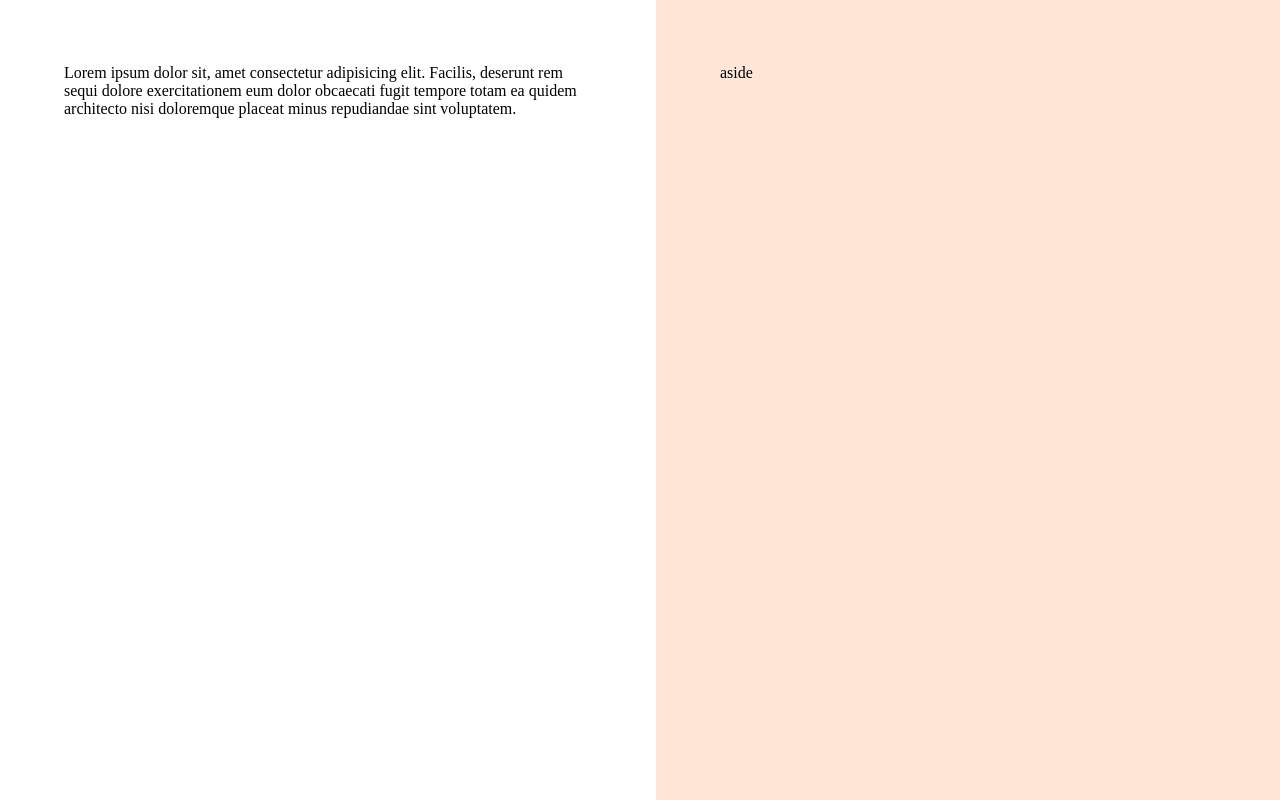
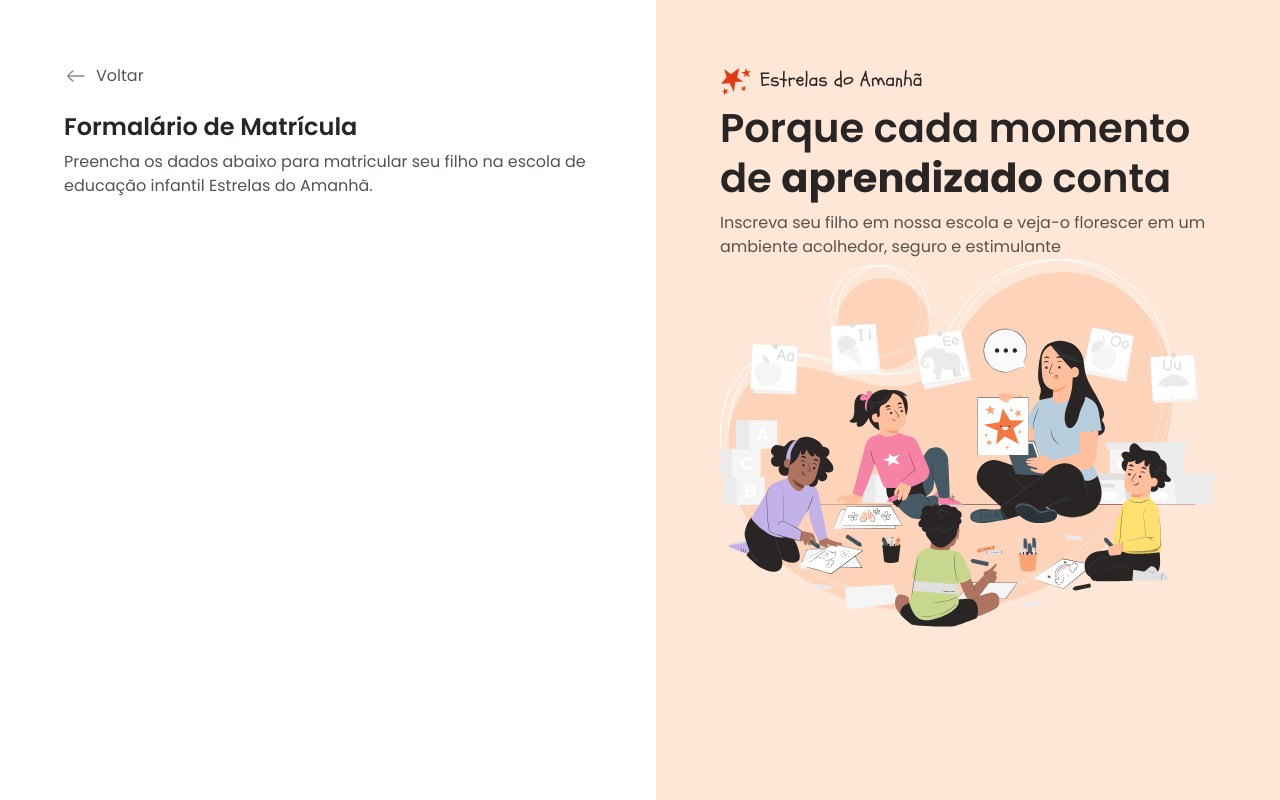
Before and after one commit to Felisberto3/Formulario-de-Matricula-de-Escola, a plain HTML site: page index.html in a window 1280 px wide. Drawn offline with Linux system fonts and the light colour scheme.

Commit message:
conteudo aside e conteudo inicial main

```diff
--- a/index.html
+++ b/index.html
@@ -15,13 +15,31 @@
       <div id="app">
             <main>
                   <div class="main-container">
-                        Lorem ipsum dolor sit, amet consectetur adipisicing elit. Facilis, deserunt rem sequi dolore exercitationem eum dolor obcaecati fugit tempore totam ea quidem architecto nisi doloremque placeat minus repudiandae sint voluptatem.
+                       <div class="back">
+                        <img src="assets/icons/arrow-left-02.svg" alt="">
+                        <span>Voltar</span>
+                       </div>
+
+                       <h1>Formalário de Matrícula</h1>
+                       <p>
+                        Preencha os dados abaixo para matricular seu filho na escola de educação infantil Estrelas do Amanhã.
+                       </p>
                   </div>
             </main>
 
             <aside>
                   <div class="aside-container">
-                        aside
+                        <header>
+                              <img src="assets/Logo.svg" alt="">
+                              <h2>
+                                    Porque cada momento de <strong>aprendizado</strong> conta
+                              </h2>
+                              <p>
+                                    Inscreva seu filho em nossa escola e veja-o florescer em um ambiente acolhedor, seguro e estimulante
+                              </p>
+                        </header>
+
+                        <img src="assets/Illustration.svg" alt="Ilustracao de meninos a estudaren">
                   </div>
             </aside>
       </div>
--- a/styles/global.css
+++ b/styles/global.css
@@ -27,4 +27,16 @@
 
 body {
       overflow: hidden;
+      font: var(--text);
+      color: var(--text-secondary);
+
 }
+
+h1, h2 {
+      color: var(--text-primary);
+}
+
+img {
+      max-width: 100%;
+      height: auto;
+}
--- a/styles/layout.css
+++ b/styles/layout.css
@@ -14,9 +14,37 @@ main {
             max-width: 33rem;
             margin-left: auto;
       }
+
+      .back {
+            display: flex;
+            align-items: center;
+            gap: .5rem;
+            margin-bottom: 1.5rem;
+      }
+
+      h1 {
+            font: 600 1.5rem/1.25 var(--font-family);
+            margin-bottom: .5rem;
+      }
 }
 
 aside {
       background: var(--surface-secondary);
       padding: 4rem;
+
+      aside-container {
+            max-width: 31rem;
+
+            & > img {
+                 margin-top: 2rem;
+            }
+      }
+
+      h2 {
+            font: 600 2.5rem/1.25 var(--font-family);
+            margin-bottom: .5rem;
+            span {
+                  color: var(--text-highlight);
+            }
+      }
 }
```
